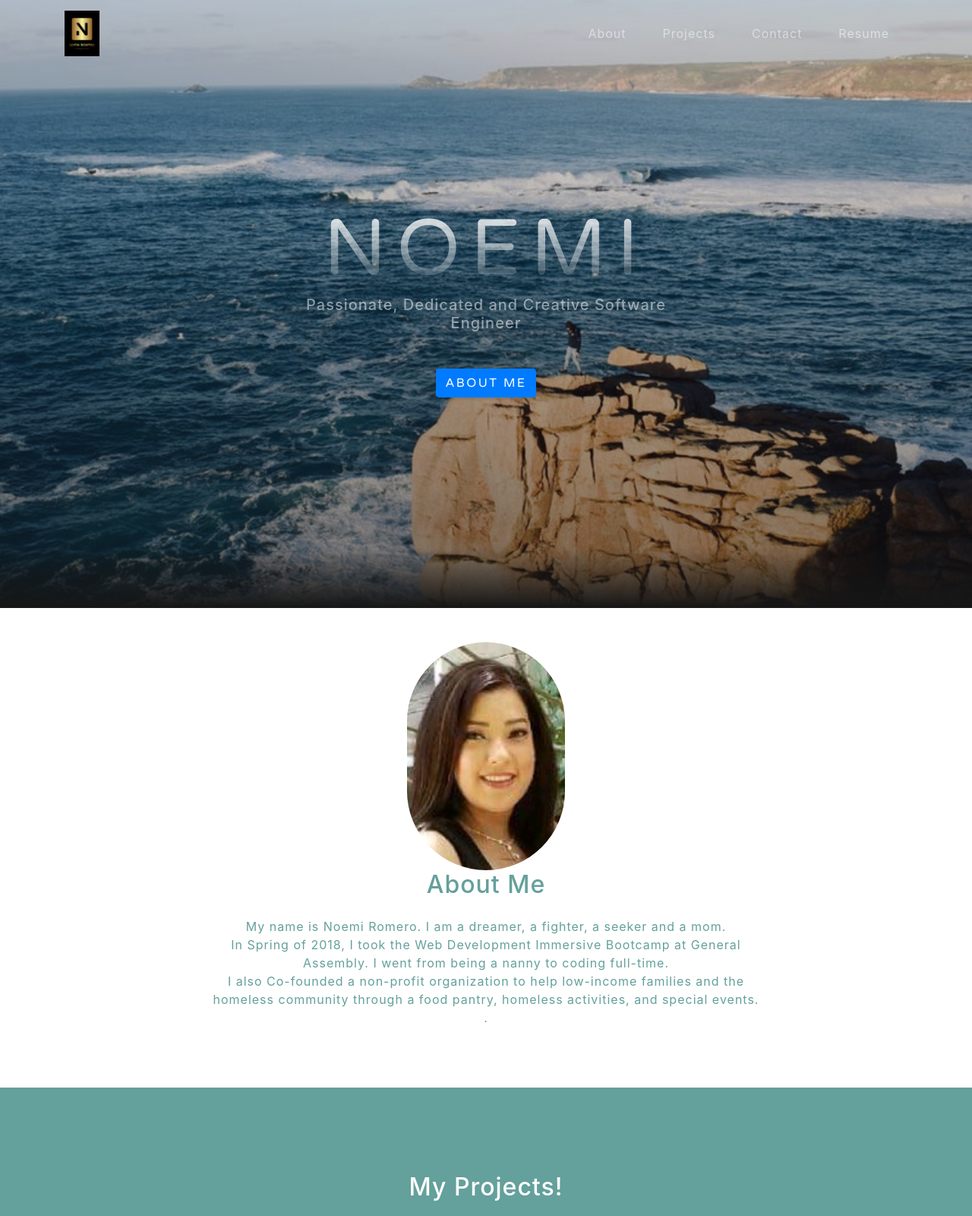
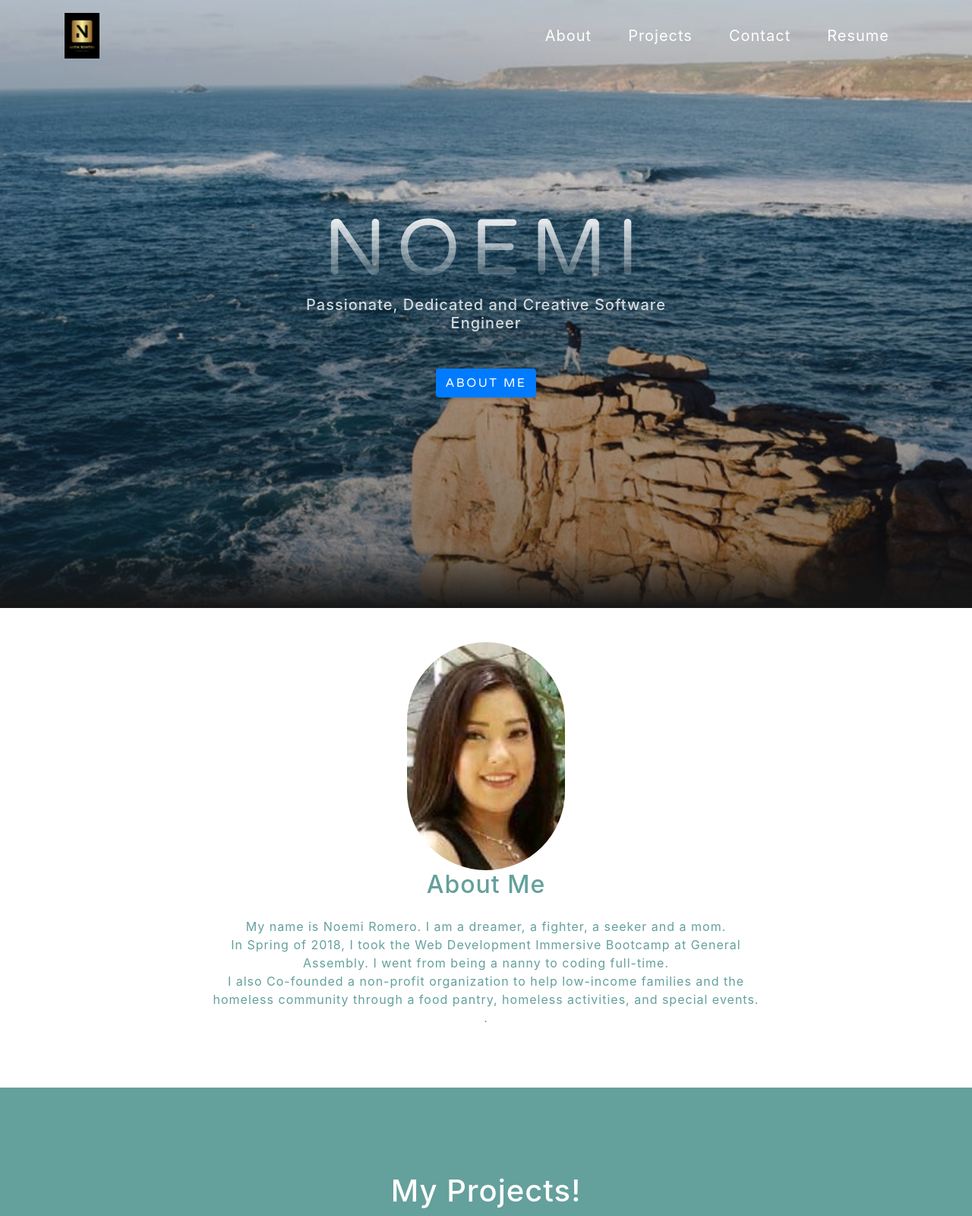
Before and after one commit to NoemiR/My_Portfolio, a website with bundled scripts: page index.html in a window 1280 px wide. Shown: the top 1600 px of the page at 76% size. Built offline with nearby package versions, Linux system fonts and the light colour scheme; grey boxes are pictures that could not be loaded.

Commit message:
a links increase size

```diff
--- a/index.html
+++ b/index.html
@@ -36,15 +36,15 @@
       <div class="collapse navbar-collapse" id="navbarResponsive">
         <ul class="navbar-nav ml-auto">
           <li class="nav-item">
-            <a class="nav-link js-scroll-trigger" href="#about">About</a>
+            <a class="nav-link js-scroll-trigger" href="#about" style="font-size: 20px;">About</a>
           </li>
           <li class="nav-item">
-            <a class="nav-link js-scroll-trigger" href="#projects">Projects</a>
+            <a class="nav-link js-scroll-trigger" href="#projects" style="font-size: 20px;">Projects</a>
           </li>
           <li class="nav-item">
-            <a class="nav-link js-scroll-trigger" href="#signup">Contact</a>
+            <a class="nav-link js-scroll-trigger" href="#signup" style="font-size: 20px;">Contact</a>
           </li>
-          <li class="nav-item"><a class="nav-link js-scroll-trigger" href="https://drive.google.com/file/d/185E0CL4DsHqfXkC_wvL1zpBVEmoYg_pO/view?usp=sharing">Resume</a></li>
+          <li class="nav-item"><a class="nav-link js-scroll-trigger" href="https://drive.google.com/file/d/185E0CL4DsHqfXkC_wvL1zpBVEmoYg_pO/view?usp=sharing" style="font-size: 20px;">Resume</a></li>
         </ul>
       </div>
     </div>
@@ -55,7 +55,7 @@
     <div class="container d-flex h-100 align-items-center">
       <div class="mx-auto text-center">
         <h1 class="mx-auto my-0 text-uppercase">NOEMI</h1>
-        <h2 class="text-white-50 mx-auto mt-2 mb-5">Passionate, Dedicated and Creative Software Engineer</h2>
+        <h2 class="mx-auto mt-2 mb-5" style="color: rgba(255, 255, 255, .8);">Passionate, Dedicated and Creative Software Engineer</h2>
         <a href="#about" class="btn btn-primary js-scroll-trigger">About Me</a>
       </div>
     </div>
@@ -89,7 +89,7 @@
   <!-- Projects Section -->
   <section id="projects" class="projects-section" style="background-color: #64a09c;">
     <div class="container">
-      <h2 class="mb-4 text-center" style="color: white;">My Projects!</h2>
+      <h1 class="mb-4 text-center" style="color: white;">My Projects!</h1>
 
       <!-- Project One Row -->
       <div class="row justify-content-center no-gutters" style="margin-bottom: 2rem;">
@@ -151,8 +151,7 @@
 <section class="content-section bg-primary text-white text-center" id="services">
       <div class="container">
         <div class="content-section-heading">
-         <!--  <h3 class="text-secondary mb-0">Skills</h3> -->
-          <h2 class="mb-4">Technical Skills:</h2>
+          <h1 class="mb-4">Technical Skills</h1>
         </div>
         <div class="row">
           <div class="col-lg-3 col-md-6 mb-5 mb-lg-0">
```
Also changed, not shown: css/grayscale.min.css.
